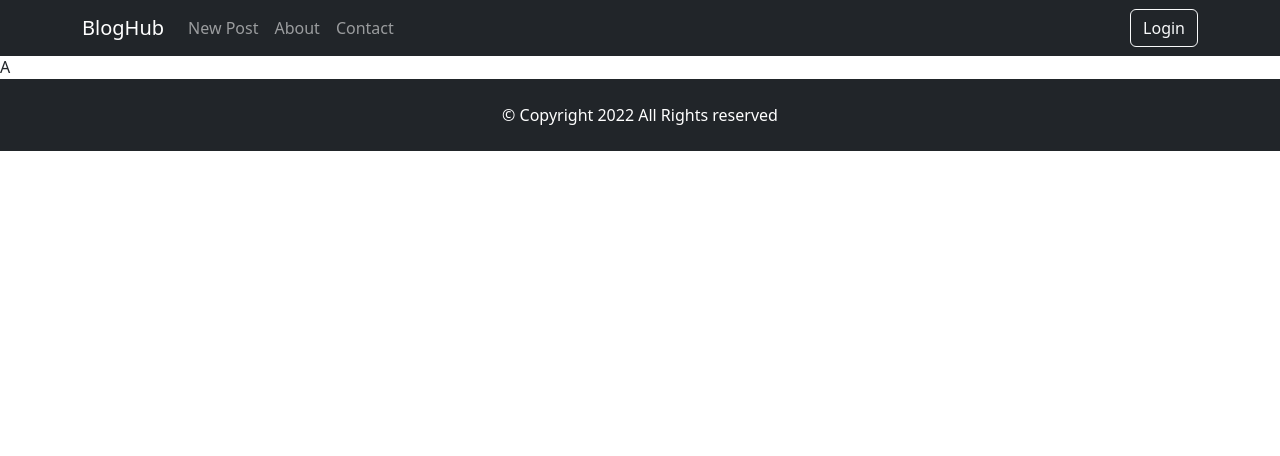
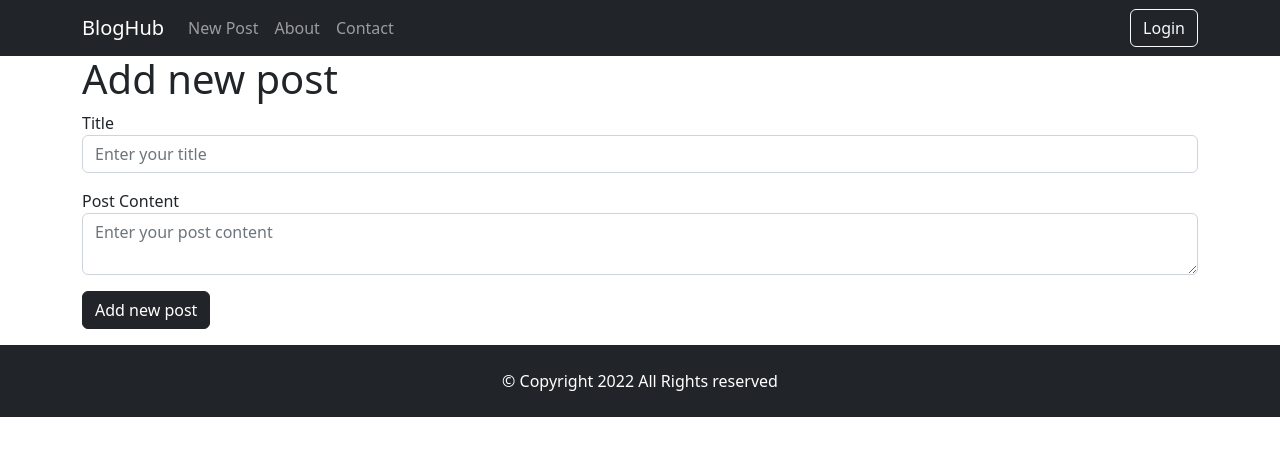
Before and after one commit to ssakib4040/bloghub, a Next.js app: page /addnew in a window 1280 px wide. Shown: the top 456 px of the page. Built offline with nearby package versions, Linux system fonts and the light colour scheme.

Commit message:
New Post page added

```diff
--- a/pages/addnew.tsx
+++ b/pages/addnew.tsx
@@ -1,5 +1,30 @@
 import React from "react";
+import { Button, Container } from "react-bootstrap";
 
 export default function Addnew() {
-  return <div>A</div>;
+  return (
+    <Container>
+      <h1>Add new post</h1>
+      <label htmlFor="">Title</label>
+      <input
+        type="text"
+        placeholder="Enter your title"
+        className="form-control mb-3"
+      />
+
+      <label htmlFor="">Post Content</label>
+      <textarea
+        name=""
+        id=""
+        cols={10}
+        className="form-control mb-3"
+        placeholder="Enter your post content"
+      ></textarea>
+      <div>
+        <Button variant="dark" className="mb-3">
+          Add new post
+        </Button>
+      </div>
+    </Container>
+  );
 }
```
